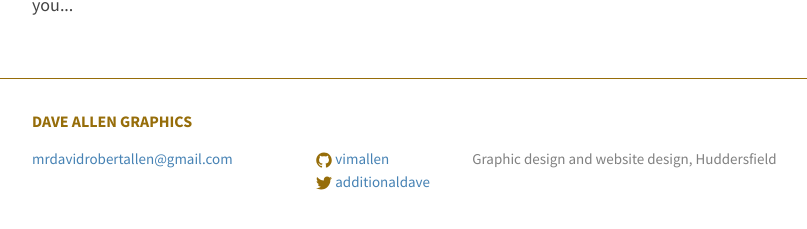
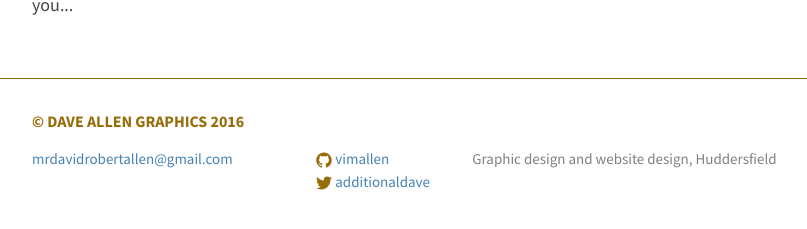
Before and after one commit to vimallen/allend, a Jekyll site: the page built from index.html, in a window 1280 px wide and 900 px high, scrolled down 1602 px. Shown: the part 647-876 px from the top of the window, without its empty margins (188-995 px from the left). Built offline with Jekyll 4.4.1, drawn with Linux system fonts in a browser that asks for light colours.

Commit message:
Added date to footer

```diff
--- a/_includes/footer.html
+++ b/_includes/footer.html
@@ -2,8 +2,7 @@
 
   <div class="wrapper">
 
-    <h2 class="footer-heading">{{ site.title }}</h2>
-
+    <h2 class="footer-heading">&copy; {{ site.title }} {{ site.time | date: '%Y' }}</h2>
     <div class="footer-col-wrapper">
       <div class="footer-col  footer-col-1">
         <ul class="contact-list">
```
